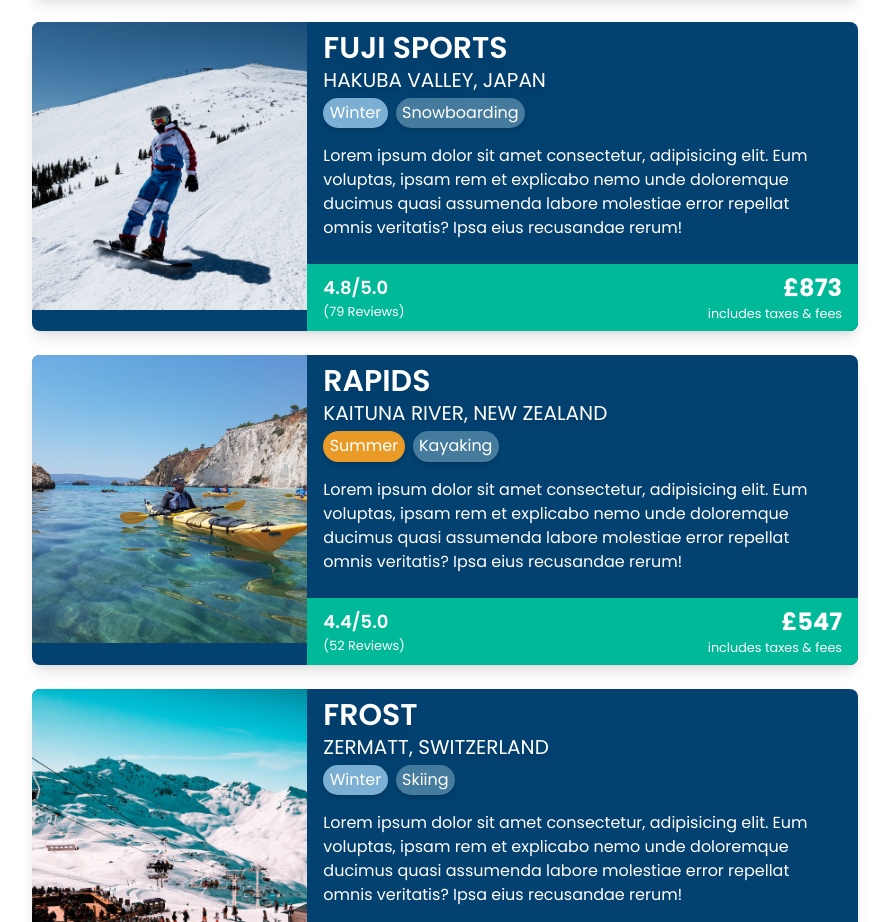
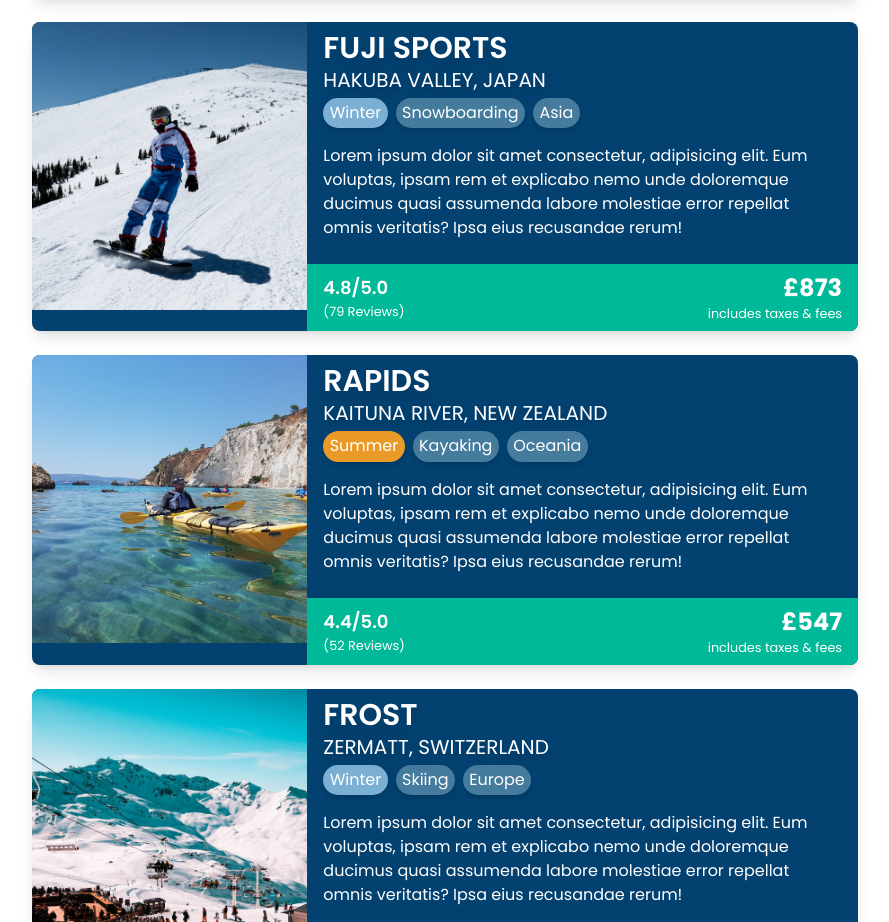
Before and after one commit to kristian4res/ucwd-solstice, a React (Create React App) app: page /explore in a window 1280 px wide. Shown: the part 610-1532 px from the top of the page, without its empty margins (310-1199 px from the left). Built offline with nearby package versions, Linux system fonts and the light colour scheme.

Commit message:
cf: imp filter-form + new context

```diff
--- a/src/App.js
+++ b/src/App.js
@@ -6,6 +6,7 @@ import {
 
 import { AppProvider } from './contexts/app-context';
 import { SearchFormProvider } from './contexts/search-form-context';
+import { FilterFormProvider } from './contexts/filter-form-context';
 
 import Homepage from './routes/home-page';
 import Explore from './routes/explore-page';
@@ -25,6 +26,7 @@ function App() {
     <div className="flex flex-col items-center min-h-screen relative font-poppins overflow-x-hidden">
       <AppProvider>
         <SearchFormProvider>
+          <FilterFormProvider>
             <Navigation />
             <main id="main-content" className='flex flex-col justify-evenly w-full'>
               <Routes>
@@ -41,6 +43,7 @@ function App() {
               </Routes>
             </main>
             <Footer />
+          </FilterFormProvider>
         </SearchFormProvider>
         <Modal />
       </AppProvider>
--- a/src/components/card-tag.jsx
+++ b/src/components/card-tag.jsx
@@ -4,6 +4,7 @@ const CardTag = ({ category, label }) => {
   const colors = {
     "summer": 'bg-primary',
     "winter": 'bg-secondary-pastel',
+    "continent": 'bg-primary'
   }
 
   return (
--- a/src/components/filter-form.jsx
+++ b/src/components/filter-form.jsx
@@ -1,6 +1,23 @@
-import React from 'react'
+import React, { useContext, useEffect, useState } from 'react';
+import FilterFormContext from '../contexts/filter-form-context';
 
 const FilterForm = () => {
+  const { filterFormDetails, updateFilterForm } = useContext(FilterFormContext);
+
+  const [season, setSeason] = useState(filterFormDetails['tripSeason']);
+  const [continent, setContinent] = useState(filterFormDetails['tripContinent']);
+  const [rating, setRating] = useState(filterFormDetails['tripRating']);
+
+  useEffect(() => {
+    const specifiedFilters = {
+      tripSeason: season,
+      tripContinent: continent,
+      tripRating: rating
+    };
+
+    updateFilterForm(specifiedFilters);
+  }, [season, continent, rating])
+
   return (
     <div className='flex flex-row justify-center items-center gap-4 w-full h-full flex-wrap
       xl:flex-col xl:items-start
@@ -11,10 +28,15 @@ const FilterForm = () => {
         Filter by
       </h3>
       {/* FILTER OPTIONS */}
-      <div className="flex flex-col gap-2">
+      <form className="flex flex-col gap-2"
+        onSubmit={(e) => e.preventDefault()}
+      >
         <div className="flex flex-col gap-2">
           <h4 className='text-base font-semibold'>Season:</h4>
-          <select className='filter-select max-w-full' name="season" defaultValue={'any'}>
+          <select className='filter-select max-w-full' name="season"
+            onChange={(e) => setSeason(e.target.value)}
+            value={season}
+          >
             <option value="any">Any</option>
             <option value="summer">Summer</option>
             <option value="winter">Winter</option>
@@ -22,24 +44,30 @@ const FilterForm = () => {
         </div>
         <div className="flex flex-col gap-2">
           <h4 className='text-base font-semibold'>Continent:</h4>
-          <select className='filter-select max-w-full' name="continent" defaultValue={'any'}>
+          <select className='filter-select max-w-full' name="continent"
+            onChange={(e) => setContinent(e.target.value)}
+            value={continent}
+          >
             <option value="any">Any</option>
             <option value="europe">Europe</option>
-            <option value="oceania">Asia</option>
+            <option value="asia">Asia</option>
             <option value="oceania">Oceania</option>
             <option value="america">North &amp; South America</option>
           </select>
         </div>
         <div className="flex flex-col gap-2">
           <h4 className='text-base font-semibold'>Rating:</h4>
-          <select className='filter-select max-w-full' name="continent" defaultValue={'any'}>
+          <select className='filter-select max-w-full' name="continent"
+            onChange={(e) => setRating(e.target.value)}
+            value={rating}
+          >
             <option value="any">Any</option>
-            <option value="oceania">Good (3.5+)</option>
-            <option value="oceania">Amazing (4+)</option>
-            <option value="america">Exceptional (4.5+)</option>
+            <option value="3.5">Good (3.5+)</option>
+            <option value="4">Amazing (4+)</option>
+            <option value="4.5">Exceptional (4.5+)</option>
           </select>
         </div>
-      </div>
+      </form>
     </div>
   )
 }
--- a/src/components/navigation-search.jsx
+++ b/src/components/navigation-search.jsx
@@ -79,6 +79,11 @@ const NavigationSearch = () => {
                         setLocationInput(e.target.value);
                     }}
                     onClick={() => setIsFocused(true)}
+                    onKeyDown={(e) => {
+                        if (e.code === 'Enter') {
+                            submitDetails();
+                        }
+                    }}
                     placeholder='Where do you want to go?'
                 />
                 <div className={`${inputInvalid ? 'flex custom-message-bubble' : 'hidden'}`}>
--- a/src/components/search-form.jsx
+++ b/src/components/search-form.jsx
@@ -65,8 +65,8 @@ const SearchForm = () => {
 
 
     return (
-        <form title="Solstice search form" onSubmit={(e) => e.preventDefault()}>
-            <div className='container shadow-2xl w-[80%] px-2 py-2 grid auto-rows-auto grid-cols-1 justify-items-center
+        <form title="Solstice search form" onSubmit={(e) => e.preventDefault()}
+            className='container shadow-2xl w-[80%] px-2 py-2 grid auto-rows-auto grid-cols-1 justify-items-center
             rounded-lg bg-white mt-8 text-custom-dark
             sm:grid-cols-2 md:place-content-evenly md:mt-4 xl:w-[63rem] xl:grid-cols-5'
         >
@@ -143,7 +143,6 @@ const SearchForm = () => {
                     handleClick={submitDetails}
                 />
             </div>
-            </div>
         </form>
     )
 }
--- /dev/null
+++ b/src/contexts/filter-form-context.js
@@ -0,0 +1,25 @@
+import React, { useState, createContext } from 'react'
+
+const FilterFormContext = createContext();
+
+export function FilterFormProvider({ children }) {
+    const [filterFormDetails, setFilterFormDetails] = useState({
+        tripSeason: 'any',
+        tripContinent: 'any',
+        tripRating: 'any',
+    });
+
+    const updateFilterForm = (filterData) => {
+        setFilterFormDetails((prevState) => {
+            return {...prevState, ...filterData}
+        });
+    };
+
+    return (
+        <FilterFormContext.Provider value={{ filterFormDetails, updateFilterForm }}>
+            {children}
+        </FilterFormContext.Provider>
+    )
+}
+
+export default FilterFormContext;
--- a/src/dev-data/trips.json
+++ b/src/dev-data/trips.json
@@ -12,14 +12,17 @@
         ],
         "tripTags": [
             ["season", "summer"],
-            ["sport", "surfing"]
+            ["sport", "surfing"],
+            ["continent", "North & South America"]
         ],
-        "tripTotalPrice": "765",
-        "tripRating": "4.3",
-        "tripReviews": "36",
+        "tripTotalPrice": 765,
+        "tripRating": 4.3,
+        "tripReviews": 36,
         "tripFullLocation": "Honolulu, Hawaii",
         "tripLocation": "Honolulu",
         "tripAddress": "218 Puapihi St Lahaina, Hawaii",
+        "tripContinent": "America",
+        "tripSeason": "Summer",
         "accomodationId": "A1",
         "tripImages": ["surfing-md-1.jpg"],
         "tripDescription": "Lorem ipsum dolor sit amet consectetur, adipisicing elit. Eum voluptas, ipsam rem et explicabo nemo unde doloremque ducimus quasi assumenda labore molestiae error repellat omnis veritatis? Ipsa eius recusandae rerum!",
@@ -39,14 +42,17 @@
         ],
         "tripTags": [
             ["season", "winter"],
-            ["sport", "snowboarding"]
+            ["sport", "snowboarding"],
+            ["continent", "Asia"]
         ],
-        "tripTotalPrice": "873",
-        "tripRating": "4.8",
-        "tripReviews": "79",
+        "tripTotalPrice": 873,
+        "tripRating": 4.8,
+        "tripReviews": 79,
         "tripFullLocation": "Hakuba Valley, Japan",
         "tripLocation": "Hakuba Valley",
         "tripAddress": "12 Ichiban Rd, Japan",
+        "tripContinent": "Asia",
+        "tripSeason": "Winter",
         "accomodationId": "A1",
         "tripImages": ["snowboarding-md-1.jpg"],
         "tripDescription": "Lorem ipsum dolor sit amet consectetur, adipisicing elit. Eum voluptas, ipsam rem et explicabo nemo unde doloremque ducimus quasi assumenda labore molestiae error repellat omnis veritatis? Ipsa eius recusandae rerum!",
@@ -66,14 +72,17 @@
         ],
         "tripTags": [
             ["season", "summer"],
-            ["sport", "kayaking"]
+            ["sport", "kayaking"],
+            ["continent", "Oceania"]
         ],
-        "tripTotalPrice": "547",
-        "tripRating": "4.4",
-        "tripReviews": "52",
+        "tripTotalPrice": 547,
+        "tripRating": 4.4,
+        "tripReviews": 52,
         "tripFullLocation": "Kaituna River, New Zealand",
         "tripLocation": "Kaituna River",
         "tripAddress": "7 Estuary Rd, New Zealand",
+        "tripContinent": "Oceania",
+        "tripSeason": "Summer",
         "accomodationId": "A1",
         "tripImages": ["kayaking-md-1.jpg"],
         "tripDescription": "Lorem ipsum dolor sit amet consectetur, adipisicing elit. Eum voluptas, ipsam rem et explicabo nemo unde doloremque ducimus quasi assumenda labore molestiae error repellat omnis veritatis? Ipsa eius recusandae rerum!",
@@ -93,14 +102,17 @@
         ],
         "tripTags": [
             ["season", "winter"],
-            ["sport", "skiing"]
+            ["sport", "skiing"],
+            ["continent", "Europe"]
         ],
-        "tripTotalPrice": "450",
-        "tripRating": "4.7",
-        "tripReviews": "49",
+        "tripTotalPrice": 450,
+        "tripRating": 4.7,
+        "tripReviews": 49,
         "tripFullLocation": "Zermatt, Switzerland",
         "tripLocation": "Zermatt",
         "tripAddress": "261 Kirchweg, Switzerland",
+        "tripContinent": "Europe",
+        "tripSeason": "Winter",
         "accomodationId": "A1",
         "tripImages": ["ski-resort-img-1.jpg"],
         "tripDescription": "Lorem ipsum dolor sit amet consectetur, adipisicing elit. Eum voluptas, ipsam rem et explicabo nemo unde doloremque ducimus quasi assumenda labore molestiae error repellat omnis veritatis? Ipsa eius recusandae rerum!",
--- a/src/routes/explore-page.jsx
+++ b/src/routes/explore-page.jsx
@@ -2,20 +2,22 @@ import React, { useContext } from 'react';
 
 import AppContext from '../contexts/app-context';
 import SearchFormContext from '../contexts/search-form-context';
+import FilterFormContext from '../contexts/filter-form-context';
 
 import PageContainer from '../components/page-container';
 import SearchForm from '../components/search-form';
 import CardTrip from '../components/card-trip';
+import FilterForm from '../components/filter-form';
 
-import FilterForm from '../components/filter-form';
 
 const ExplorePage = () => {
   /** CONTEXTS */
   const { devData: { trips }} = useContext(AppContext);
   const { searchFormDetails } = useContext(SearchFormContext);
+  const { filterFormDetails } = useContext(FilterFormContext);
 
   /** FUNCTIONS */
-  // Fetch data based on the location and sport parameters from the search form
+  // Filter data based on the location and sport parameters from the search form
   const searchedData = (location, sport, data) => {
     if (!location && !sport) {
       return data;
@@ -42,12 +44,39 @@ const ExplorePage = () => {
       else {
         return null;
       }
-  });
+    });
+  }
 
-  const filterData = (params) => {
-    return null;
+  // Filter data based on the user specified filters
+  const filterData = (params, data) => {
+    let result = data;
+
+    for (const param in params) {
+      result = result.filter((val) => {
+        if (params[param] !== 'any') {
+          if (param === 'tripSeason' || param === 'tripContinent') {
+            if (params[param].toLowerCase().includes(val[param].toLowerCase())) {
+              return val;
+            }
+            return null;
+          }
+          else if (param === 'tripRating') {
+            if (Number.parseFloat(val[param]) >= Number.parseFloat(params[param])) {
+              return val;
+            }
+            return null;
+          }
+          else {
+            return null;
+          }
+        }
+        else {
+          return val;
+        }
+      });
+    }
+    return result;
   }
-}
 
   return (
     <PageContainer>
@@ -64,7 +93,10 @@ const ExplorePage = () => {
         </div>
         <div className='grid grid-cols-1 gap-6 place-content-start min-h-screen'>
           {
-            searchedData(searchFormDetails['location'], searchFormDetails['sport'], trips).map((val, key) => {
+            filterData(filterFormDetails,
+              searchedData(searchFormDetails['location'], searchFormDetails['sport'], trips)
+            )
+            .map((val, key) => {
               return (
                 <CardTrip key={key}
                   imgUrl={val.tripImages[0]}
@@ -83,4 +115,4 @@ const ExplorePage = () => {
   )
 }
 
-export default ExplorePage
+export default ExplorePage;
```
Also changed, not shown: src/components/SEARCH-FORM-INPUT.jsx (+20 -6 lines). Lines whose indentation alone changed are shown as unchanged.
